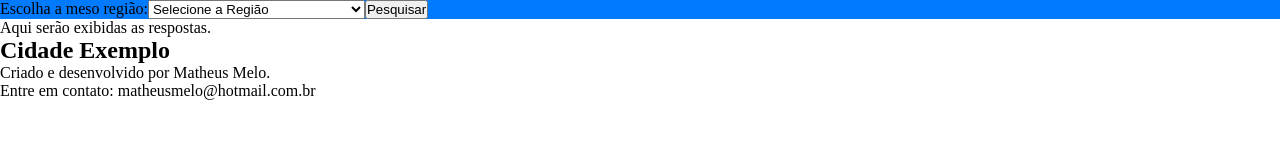
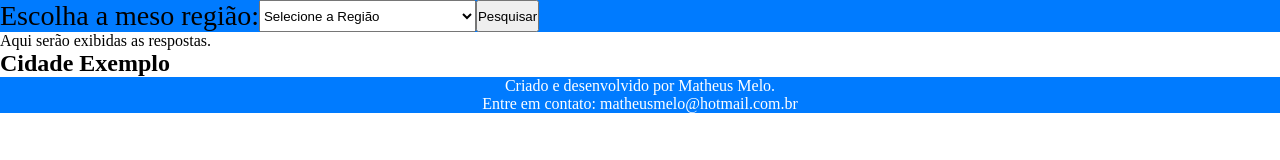
Before and after one commit to MeloMatheus89/front-end-mesoregioes-mineiras, a plain HTML site: page index.html in a window 1280 px wide. Drawn offline with Linux system fonts and the light colour scheme.

Commit message:
algumas alterações no CSS

```diff
--- a/styles.css
+++ b/styles.css
@@ -3,9 +3,40 @@
   padding: 0;
 }
 
+:root {
+  --blue: #007bff;
+  --indigo: #6610f2;
+  --purple: #6f42c1;
+  --pink: #e83e8c;
+  --red: #dc3545;
+  --orange: #fd7e14;
+  --yellow: #ffc107;
+  --green: #28a745;
+  --teal: #20c997;
+  --cyan: #17a2b8;
+  --white: #fff;
+  --gray: #6c757d;
+  --gray-dark: #343a40;
+  --primary: #007bff;
+  --secondary: #6c757d;
+  --success: #28a745;
+  --info: #17a2b8;
+  --warning: #ffc107;
+  --danger: #dc3545;
+  --light: #f8f9fa;
+  --dark: #343a40;
+  --breakpoint-xs: 0;
+  --breakpoint-sm: 576px;
+  --breakpoint-md: 768px;
+  --breakpoint-lg: 992px;
+  --breakpoint-xl: 1200px;
+  --font-family-sans-serif: -apple-system, BlinkMacSystemFont, "Segoe UI", Roboto, "Helvetica Neue", Arial, "Noto Sans", sans-serif, "Apple Color Emoji", "Segoe UI Emoji", "Segoe UI Symbol", "Noto Color Emoji";
+  --font-family-monospace: SFMono-Regular, Menlo, Monaco, Consolas, "Liberation Mono", "Courier New", monospace;
+}
 .cabecalho {
   display: flex;
-  background-color: #007bff;
+  background-color: var(--primary);
+  font-size: 28px;
 }
 
 .menu__superior__meso {
@@ -13,3 +44,16 @@
   width: 200px;
   height: fit-content;
 }
+
+.item-resultado {
+  margin: solid 2px var(--indigo);
+  color: var(--dark);
+  font-family: var(--font-family-monospace);
+}
+
+footer {
+  text-align: center;
+  background-color: var(--primary);
+  font-size: 12;
+  color: var(--white);
+}
```
